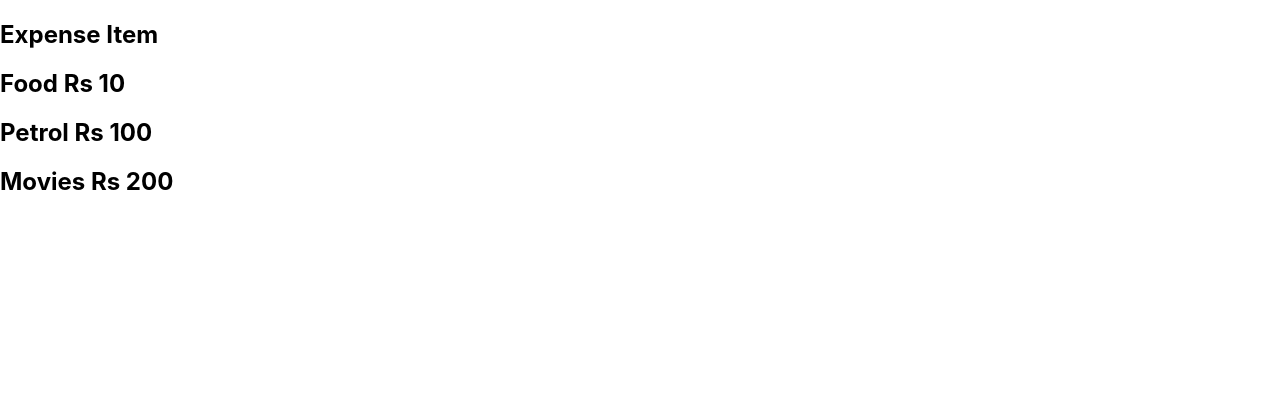
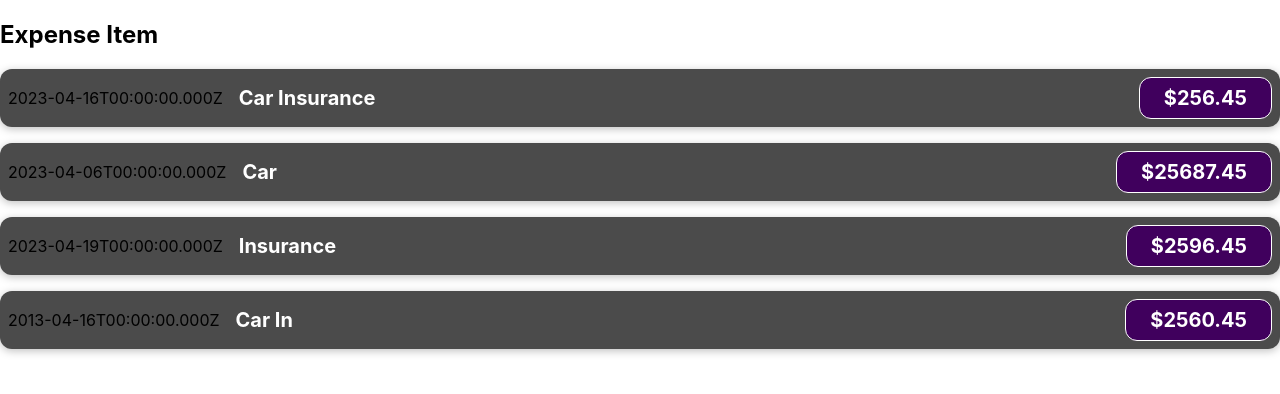
Before and after one commit to Balwantkiraula/firstReactfile, a React (Create React App) app: page / in a window 1280 px wide. Shown: the top 394 px of the page. Built offline with nearby package versions, Linux system fonts and the light colour scheme.

Commit message:
first commit

```diff
--- a/src/App.js
+++ b/src/App.js
@@ -1,10 +1,19 @@
 
 import ExpenseItem from './components/ExpenseItem';
 function App() {
+  const expenses=[
+    {title: 'Car Insurance', amount: 256.45, date: new Date(2023, 3, 16)},
+  {title: 'Car', amount: 25687.45, date: new Date(2023, 3, 6)},
+  {title: 'Insurance', amount: 2596.45, date: new Date(2023, 3, 19)},
+  {title: 'Car In', amount: 2560.45, date: new Date(2013, 3, 16)},
+];
   return (
     <div >
       <h2> Expense Item</h2>
-      <ExpenseItem></ExpenseItem>
+      <ExpenseItem title={expenses[0].title} amount={expenses[0].amount} date={expenses[0].date}></ExpenseItem>
+      <ExpenseItem title={expenses[1].title} amount={expenses[1].amount} date={expenses[1].date}></ExpenseItem>
+       <ExpenseItem title={expenses[2].title} amount={expenses[2].amount} date={expenses[2].date}></ExpenseItem>
+       <ExpenseItem title={expenses[3].title} amount={expenses[3].amount} date={expenses[3].date}></ExpenseItem>
     </div>
   );
 }
--- /dev/null
+++ b/src/components/ExpenseItem.css
@@ -0,0 +1,56 @@
+.expense-item {
+    display: flex;
+    justify-content: space-between;
+    align-items: center;
+    box-shadow: 0 2px 8px rgba(0, 0, 0, 0.25);
+    padding: 0.5rem;
+    margin: 1rem 0;
+    border-radius: 12px;
+    background-color: #4b4b4b;
+  }
+
+  .expense-item__description {
+    display: flex;
+    flex-direction: column;
+    gap: 1rem;
+    align-items: flex-end;
+    flex-flow: column-reverse;
+    justify-content: flex-start;
+    flex: 1;
+  }
+
+  .expense-item h2 {
+    color: #3a3a3a;
+    font-size: 1rem;
+    flex: 1;
+    margin: 0 1rem;
+    color: white;
+  }
+
+  .expense-item__price {
+    font-size: 1rem;
+    font-weight: bold;
+    color: white;
+    background-color: #40005d;
+    border: 1px solid white;
+    padding: 0.5rem;
+    border-radius: 12px;
+  }
+
+  @media (min-width: 580px) {
+    .expense-item__description {
+      flex-direction: row;
+      align-items: center;
+      justify-content: flex-start;
+      flex: 1;
+    }
+
+    .expense-item__description h2 {
+      font-size: 1.25rem;
+    }
+
+    .expense-item__price {
+      font-size: 1.25rem;
+      padding: 0.5rem 1.5rem;
+    }
+  }
--- a/src/components/ExpenseItem.js
+++ b/src/components/ExpenseItem.js
@@ -1,16 +1,18 @@
-function ExpenseItem(){
+import './ExpenseItem.css';
+function ExpenseItem(props){
+    const expenseDate=new Date(2023, 3, 16);
+    const expenseTitle= 'Car Insurance';
+    const expenseAmount= 256.45;
     return (
-        <div>
-            <div></div>
-            <div>
-            <h2>Food Rs 10</h2>
-            <h2>Petrol Rs 100</h2>
-            <h2>Movies Rs 200</h2>
-            <div></div>
+        <div className="expense-item">
+            <div>{props.date.toISOString()}</div>
+            <div className="expense-item__description">
+            <h2>{props.title}</h2>
+            <div className="expense-item__price">${props.amount}</div>
             </div>
 
         </div>
-    )
+    );
 
 }
 export default ExpenseItem;
```
